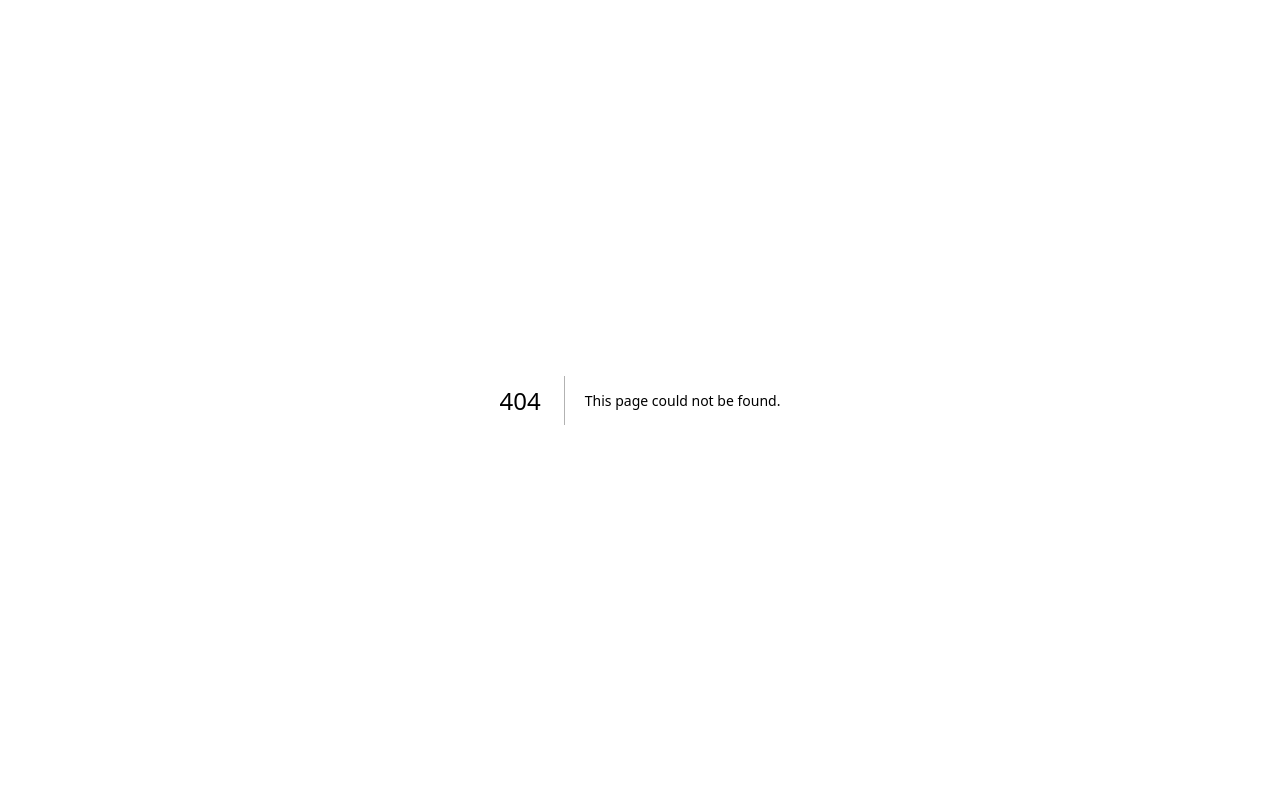
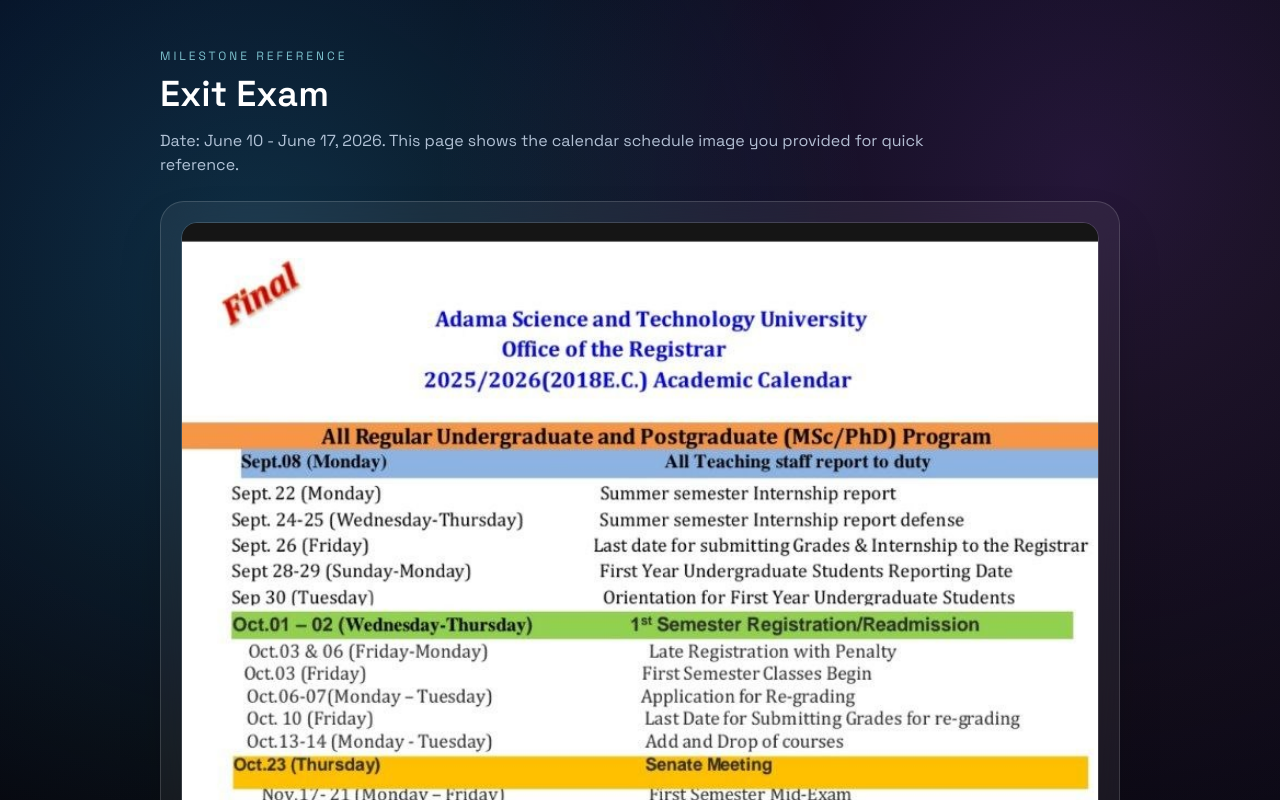
Before and after one commit to Abd453/gccountdown, a Next.js app: page /milestone-info/exit-exam in a window 1280 px wide. Before the commit this address had no page. Shown: the top 800 px of the page. Built offline with nearby package versions, Linux system fonts and the light colour scheme.

Commit message:
feat: add milestone info routes and refine ownership footer

```diff
--- /dev/null
+++ b/src/app/exit-exam-model/page.tsx
@@ -0,0 +1,53 @@
+import Link from "next/link";
+import Image from "next/image";
+
+const SOURCE_URL = "#";
+
+export default function ExitExamModelPage() {
+  return (
+    <main className="relative min-h-screen overflow-hidden bg-black text-white">
+      <div className="pointer-events-none absolute inset-0 bg-[radial-gradient(circle_at_20%_15%,rgba(56,189,248,0.22),transparent_34%),radial-gradient(circle_at_85%_10%,rgba(168,85,247,0.18),transparent_34%),linear-gradient(145deg,#020617,#09090b_45%,#140b2c)]" />
+      <div className="relative mx-auto w-full max-w-5xl px-4 py-8 sm:px-6 sm:py-12 lg:px-8">
+        <p className="text-xs uppercase tracking-[0.25em] text-cyan-200/75">Exit Exam Resource</p>
+        <h1 className="mt-2 text-2xl font-semibold leading-tight sm:text-4xl">Exit Exam Model - Friday, April 17</h1>
+        <p className="mt-3 max-w-3xl text-sm text-blue-100/80 sm:text-base">
+          This page contains the shared model calendar image for the exit exam planning day. Use it as a quick
+          reference while preparing your schedule.
+        </p>
+
+        <section className="mt-6 rounded-3xl border border-white/15 bg-white/6 p-3 shadow-2xl backdrop-blur-xl sm:p-5">
+          <Image
+            src="/calander.jpg"
+            alt="Exit exam model calendar"
+            width={1400}
+            height={900}
+            priority
+            className="h-auto w-full rounded-2xl border border-white/15 object-cover"
+          />
+        </section>
+
+        <div className="mt-5 flex flex-col gap-3 sm:flex-row">
+          <a
+            href={SOURCE_URL}
+            target="_blank"
+            rel="noopener noreferrer"
+            className="inline-flex min-h-11 items-center justify-center rounded-xl border border-cyan-300/35 bg-cyan-500/15 px-4 py-2 text-sm font-medium text-cyan-100 transition hover:bg-cyan-500/25"
+          >
+            More Info Source
+          </a>
+          <Link
+            href="/"
+            className="inline-flex min-h-11 items-center justify-center rounded-xl border border-white/20 bg-white/5 px-4 py-2 text-sm font-medium text-white transition hover:bg-white/10"
+          >
+            Back to Dashboard
+          </Link>
+        </div>
+
+        <p className="mt-3 text-xs text-blue-100/60">
+          Source link placeholder is currently set. Replace SOURCE_URL in this page when you want to attach the final
+          reference link.
+        </p>
+      </div>
+    </main>
+  );
+}
--- a/src/app/layout.tsx
+++ b/src/app/layout.tsx
@@ -15,6 +15,8 @@
 export const metadata: Metadata = {
   title: "Graduation Countdown",
   description: "A modern countdown and planner for the journey to graduation day.",
+  authors: [{ name: "Abdallah Abdurazak" }],
+  applicationName: "Graduation Countdown",
 };
 
 export default function RootLayout({
@@ -27,7 +29,16 @@
       lang="en"
       className={`${spaceGrotesk.variable} ${jetBrainsMono.variable} h-full antialiased`}
     >
-      <body className="min-h-full flex flex-col">{children}</body>
+      <body className="min-h-full flex flex-col bg-black text-white">
+        <div className="flex min-h-screen flex-col">
+          <div className="flex-1">{children}</div>
+          <footer className="border-t border-white/10 bg-black/80 px-4 py-4 text-center backdrop-blur-xl sm:px-6 lg:px-8">
+            <div className="mx-auto w-full max-w-6xl">
+              <p className="text-xs text-blue-100/65 sm:text-sm">© 2026 Abdallah Abdurazak. All rights reserved.</p>
+            </div>
+          </footer>
+        </div>
+      </body>
     </html>
   );
 }
--- /dev/null
+++ b/src/app/milestone-info/[slug]/page.tsx
@@ -0,0 +1,87 @@
+import Image from "next/image";
+import Link from "next/link";
+import { notFound } from "next/navigation";
+
+type MilestoneInfo = {
+  title: string;
+  subtitle: string;
+  dateRange: string;
+};
+
+const MILESTONE_INFO: Record<string, MilestoneInfo> = {
+  "final-exams": {
+    title: "Final Exams",
+    subtitle: "Milestone Reference",
+    dateRange: "May 11 - May 22, 2026",
+  },
+  "thesis-defense": {
+    title: "Thesis Defense",
+    subtitle: "Milestone Reference",
+    dateRange: "May 18 - May 22, 2026",
+  },
+  "exit-exam": {
+    title: "Exit Exam",
+    subtitle: "Milestone Reference",
+    dateRange: "June 10 - June 17, 2026",
+  },
+  "graduation-day": {
+    title: "Graduation Day",
+    subtitle: "Milestone Reference",
+    dateRange: "June 20, 2026",
+  },
+};
+
+export default async function MilestoneInfoPage({
+  params,
+}: {
+  params: Promise<{ slug: string }>;
+}) {
+  const { slug } = await params;
+  const milestone = MILESTONE_INFO[slug];
+
+  if (!milestone) {
+    notFound();
+  }
+
+  return (
+    <main className="relative min-h-screen overflow-hidden bg-black text-white">
+      <div className="pointer-events-none absolute inset-0 bg-[radial-gradient(circle_at_20%_15%,rgba(56,189,248,0.22),transparent_34%),radial-gradient(circle_at_85%_10%,rgba(168,85,247,0.18),transparent_34%),linear-gradient(145deg,#020617,#09090b_45%,#140b2c)]" />
+
+      <div className="relative mx-auto w-full max-w-5xl px-4 py-8 sm:px-6 sm:py-12 lg:px-8">
+        <p className="text-xs uppercase tracking-[0.25em] text-cyan-200/75">{milestone.subtitle}</p>
+        <h1 className="mt-2 text-2xl font-semibold leading-tight sm:text-4xl">{milestone.title}</h1>
+        <p className="mt-3 max-w-3xl text-sm text-blue-100/80 sm:text-base">
+          Date: {milestone.dateRange}. This page shows the calendar schedule image you provided for quick reference.
+        </p>
+
+        <section className="mt-6 rounded-3xl border border-white/15 bg-white/6 p-3 shadow-2xl backdrop-blur-xl sm:p-5">
+          <Image
+            src="/calander.jpg"
+            alt={`${milestone.title} calendar schedule`}
+            width={1400}
+            height={900}
+            priority
+            className="h-auto w-full rounded-2xl border border-white/15 object-cover"
+          />
+        </section>
+
+        <div className="mt-5 flex flex-col gap-3 sm:flex-row">
+          <a
+            href="/calander.jpg"
+            target="_blank"
+            rel="noopener noreferrer"
+            className="inline-flex min-h-11 items-center justify-center rounded-xl border border-cyan-300/35 bg-cyan-500/15 px-4 py-2 text-sm font-medium text-cyan-100 transition hover:bg-cyan-500/25"
+          >
+            More Info
+          </a>
+          <Link
+            href="/"
+            className="inline-flex min-h-11 items-center justify-center rounded-xl border border-white/20 bg-white/5 px-4 py-2 text-sm font-medium text-white transition hover:bg-white/10"
+          >
+            Back to Dashboard
+          </Link>
+        </div>
+      </div>
+    </main>
+  );
+}
--- a/src/components/EventCard.tsx
+++ b/src/components/EventCard.tsx
@@ -1,3 +1,4 @@
+import Link from "next/link";
 import { motion } from "framer-motion";
 import { formatEventRange, getDaysUntil, getUrgencyTone, parseLocalDate } from "@/lib/events";
 import type { GraduationEvent } from "@/lib/types";
@@ -18,6 +19,8 @@
 export function EventCard({ event, index, isActiveToday, onRequestDelete }: EventCardProps) {
   const daysUntilStart = getDaysUntil(parseLocalDate(event.startDate));
   const tone = getUrgencyTone(daysUntilStart);
+  const isExternalInfoLink =
+    typeof event.detailsUrl === "string" && /^https?:\/\//i.test(event.detailsUrl);
 
   return (
     <motion.article
@@ -50,6 +53,25 @@
               Delete
             </button>
           ) : null}
+          {event.source === "system" && event.detailsUrl ? (
+            isExternalInfoLink ? (
+              <a
+                href={event.detailsUrl}
+                target="_blank"
+                rel="noopener noreferrer"
+                className="rounded-lg border border-cyan-300/35 bg-cyan-500/15 px-2 py-1 text-xs font-medium text-cyan-100 transition hover:bg-cyan-500/25"
+              >
+                Info
+              </a>
+            ) : (
+              <Link
+                href={event.detailsUrl}
+                className="rounded-lg border border-cyan-300/35 bg-cyan-500/15 px-2 py-1 text-xs font-medium text-cyan-100 transition hover:bg-cyan-500/25"
+              >
+                Info
+              </Link>
+            )
+          ) : null}
         </div>
       </div>
       <p className={`mt-3 text-sm ${urgencyStyles[tone]}`}>
--- a/src/lib/events.ts
+++ b/src/lib/events.ts
@@ -16,10 +16,20 @@
 
 export const PREDEFINED_EVENTS: GraduationEvent[] = [
   {
+    id: "exit-exam-model",
+    title: "Exit Exam Model",
+    startDate: "2026-04-17",
+    endDate: "2026-04-17",
+    detailsUrl: "https://t.me/student_Union1/2186",
+    source: "system",
+  },
+
+  {
     id: "final-exams",
     title: "Final Exams",
     startDate: "2026-05-11",
     endDate: "2026-05-22",
+    detailsUrl: "/milestone-info/final-exams",
     source: "system",
   },
   {
@@ -27,6 +37,7 @@
     title: "Thesis Defense",
     startDate: "2026-05-18",
     endDate: "2026-05-22",
+    detailsUrl: "/milestone-info/thesis-defense",
     source: "system",
   },
   {
@@ -34,6 +45,7 @@
     title: "Exit Exam",
     startDate: "2026-06-10",
     endDate: "2026-06-17",
+    detailsUrl: "/milestone-info/exit-exam",
     source: "system",
   },
   {
@@ -41,6 +53,7 @@
     title: "Graduation Day",
     startDate: "2026-06-20",
     endDate: "2026-06-20",
+    detailsUrl: "/milestone-info/graduation-day",
     source: "system",
   },
 ];
--- a/src/lib/types.ts
+++ b/src/lib/types.ts
@@ -7,6 +7,7 @@
   endDate: string;
   startTime?: string;
   endTime?: string;
+  detailsUrl?: string;
   source: EventSource;
 };
 
```
Also changed, not shown: public/calander.jpg (added).
